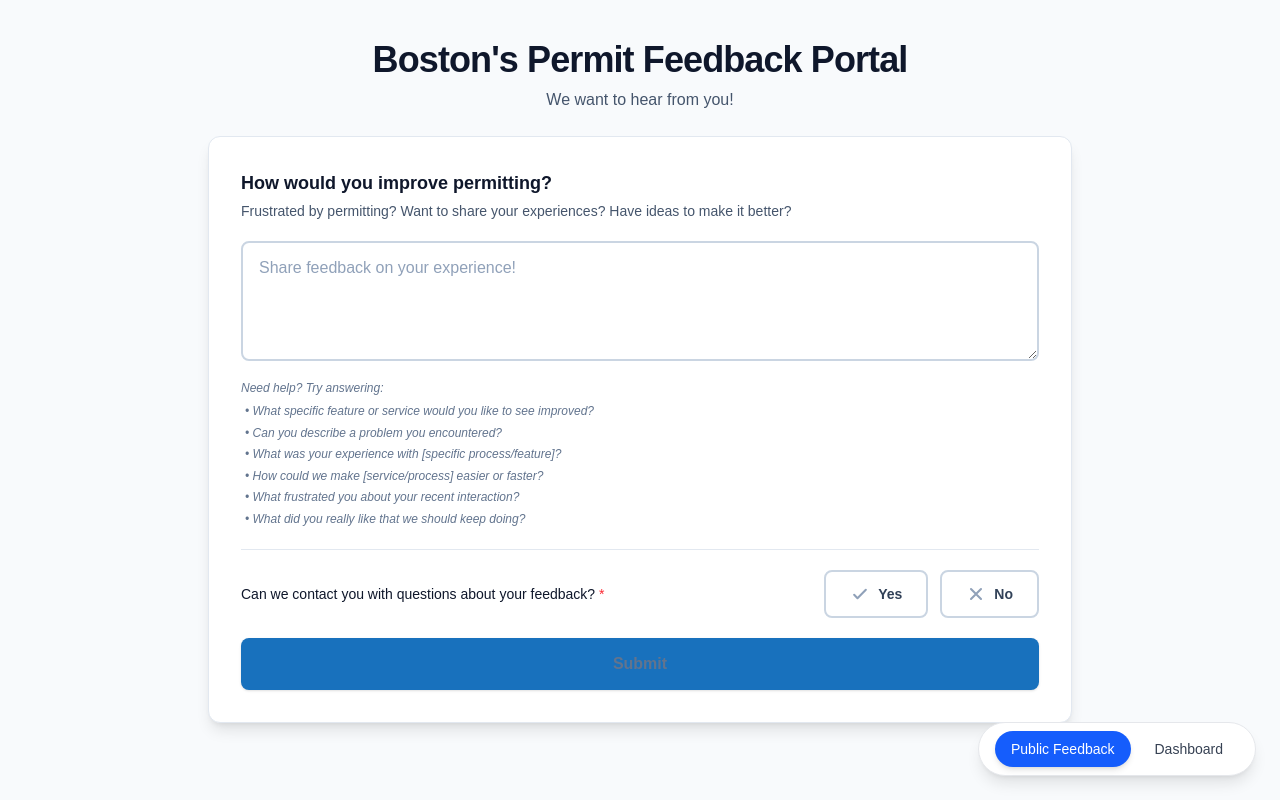
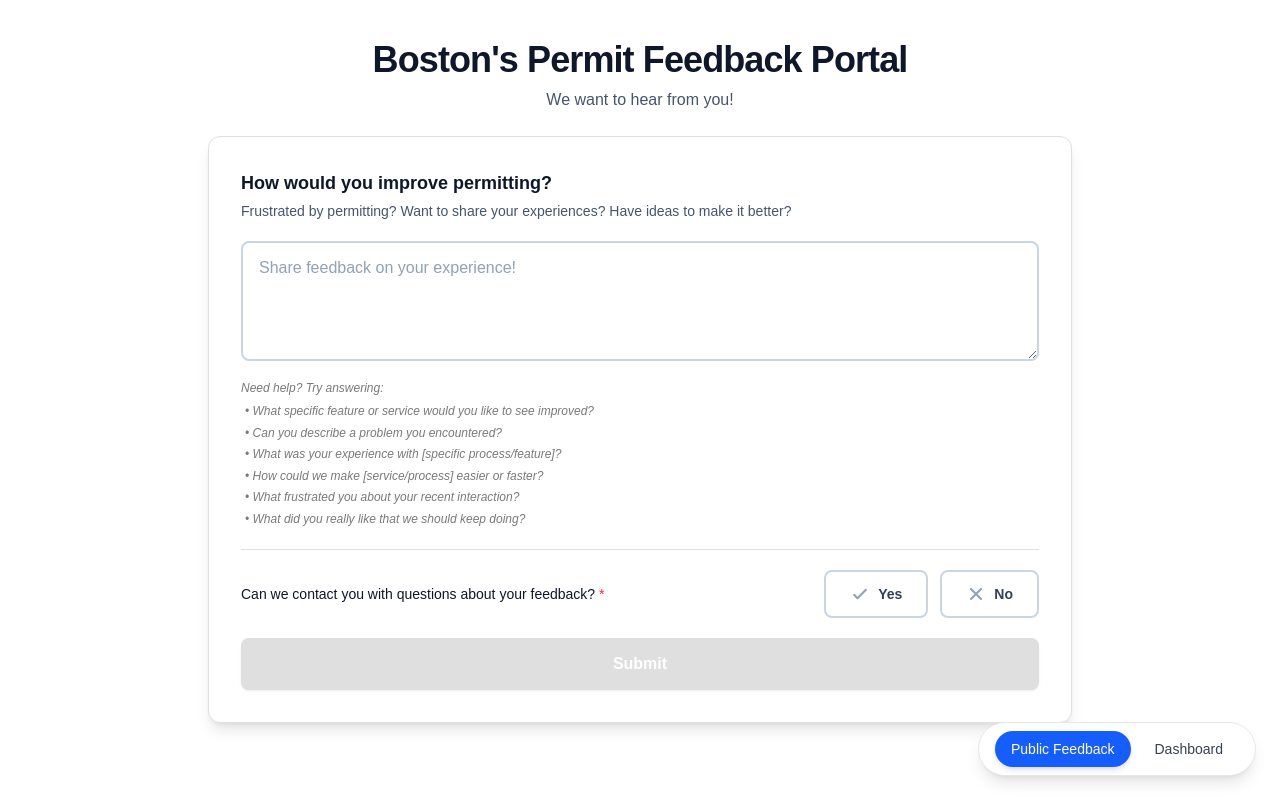
Before and after one commit to GovLab/OpenFeedback, a Next.js app in the folder frontend/: page / in a window 1280 px wide. Built offline with nearby package versions, Linux system fonts and the light colour scheme; no server answers.

Commit message:
chore: consistent var usage for styling

```diff
--- a/frontend/app/page.tsx
+++ b/frontend/app/page.tsx
@@ -17,7 +17,7 @@ export default function Home() {
   };
 
   return (
-    <div className="min-h-screen min-w-[320px] bg-slate-50">
+    <div className="min-h-screen min-w-[320px] bg-white">
       {/* Main Content */}
       <main className="max-w-4xl mx-auto px-4 py-8 sm:py-10 min-w-[320px]">
         {/* Minimal Header - centered and clean */}
--- a/frontend/components/FeedbackForm.tsx
+++ b/frontend/components/FeedbackForm.tsx
@@ -233,7 +233,7 @@ export default function FeedbackForm({ onFeedbackSubmitted }: FeedbackFormProps)
   return (
     <div className="flex flex-col md:flex-row gap-6 w-full min-w-[280px]">
       {/* Main Feedback Form */}
-      <div className={`flex-1 bg-white rounded-xl shadow-lg border border-slate-200 p-6 sm:p-8 transition-opacity duration-300 min-w-[280px] ${showChatbot ? 'opacity-60 pointer-events-none' : 'opacity-100'}`}>
+      <div className={`flex-1 bg-white rounded-xl shadow-lg border p-6 sm:p-8 transition-opacity duration-300 min-w-[280px] ${showChatbot ? 'opacity-60 pointer-events-none' : 'opacity-100'}`} style={{ borderColor: 'var(--boston-gray-medium)' }}>
         <div className="mb-5">
           <label htmlFor="feedback" className="block text-lg font-semibold mb-1 text-slate-900">
             How would you improve permitting?
@@ -266,7 +266,7 @@ export default function FeedbackForm({ onFeedbackSubmitted }: FeedbackFormProps)
             />
 
             {hasBeenEnhanced && (
-              <div className="mt-3 flex items-start gap-2 text-sm text-slate-600">
+              <div className="mt-3 flex items-start gap-2 text-sm" style={{ color: 'var(--boston-gray-dark)' }}>
                 <svg className="w-5 h-5 flex-shrink-0 mt-0.5" fill="none" stroke="currentColor" viewBox="0 0 24 24" style={{ color: 'var(--boston-optimistic-blue)' }}>
                   <path strokeLinecap="round" strokeLinejoin="round" strokeWidth={2} d="M13 16h-1v-4h-1m1-4h.01M21 12a9 9 0 11-18 0 9 9 0 0118 0z" />
                 </svg>
@@ -277,14 +277,15 @@ export default function FeedbackForm({ onFeedbackSubmitted }: FeedbackFormProps)
             {/* Suggestion prompts */}
             {showSuggestions && !hasBeenEnhanced && (
               <div className="mt-3 space-y-1">
-                <p className="text-xs italic text-slate-500 mb-1.5">
+                <p className="text-xs italic mb-1.5" style={{ color: 'var(--boston-gray-dark)', opacity: 0.8 }}>
                   Need help? Try answering:
                 </p>
                 <div className="space-y-0.5 pl-1">
                   {suggestionPrompts.map((prompt, index) => (
                     <p
                       key={index}
-                      className="text-xs italic text-slate-500 leading-relaxed"
+                      className="text-xs italic leading-relaxed"
+                      style={{ color: 'var(--boston-gray-dark)', opacity: 0.8 }}
                     >
                       • {prompt}
                     </p>
@@ -295,7 +296,7 @@ export default function FeedbackForm({ onFeedbackSubmitted }: FeedbackFormProps)
           </div>
 
           {/* Contact Opt-in Section */}
-          <div className="border-t border-slate-200 pt-5">
+          <div className="border-t pt-5" style={{ borderColor: 'var(--boston-gray-medium)' }}>
             <div className="flex flex-col sm:flex-row sm:items-center sm:justify-between gap-4">
               <p className="text-sm font-medium text-slate-900">
                 Can we contact you with questions about your feedback?
@@ -422,10 +423,12 @@ export default function FeedbackForm({ onFeedbackSubmitted }: FeedbackFormProps)
           <button
             type="submit"
             disabled={loading || showChatbot || contactOptIn === null}
-            className={`w-full py-3.5 px-6 rounded-lg font-semibold text-base disabled:bg-slate-300 disabled:cursor-not-allowed disabled:text-slate-500 transition-all duration-200 shadow-sm hover:shadow-md text-white`}
+            className={`w-full py-3.5 px-6 rounded-lg font-semibold text-base text-white disabled:cursor-not-allowed transition-all duration-200 shadow-sm hover:shadow-md`}
             style={{
-              backgroundColor: hasBeenEnhanced ? 'var(--boston-optimistic-blue)' : 'var(--boston-optimistic-blue)',
-              '--hover-bg': 'var(--boston-charles-blue)'
+              backgroundColor: (loading || showChatbot || contactOptIn === null)
+                ? 'var(--boston-gray-medium-dark)'
+                : 'var(--boston-optimistic-blue)',
+              opacity: (loading || showChatbot || contactOptIn === null) ? 0.7 : 1
             } as React.CSSProperties}
             onMouseEnter={(e) => {
               if (!loading && !showChatbot && contactOptIn !== null) {
@@ -433,7 +436,9 @@ export default function FeedbackForm({ onFeedbackSubmitted }: FeedbackFormProps)
               }
             }}
             onMouseLeave={(e) => {
-              e.currentTarget.style.backgroundColor = 'var(--boston-optimistic-blue)';
+              if (!loading && !showChatbot && contactOptIn !== null) {
+                e.currentTarget.style.backgroundColor = 'var(--boston-optimistic-blue)';
+              }
             }}
           >
             {loading ? (
```
